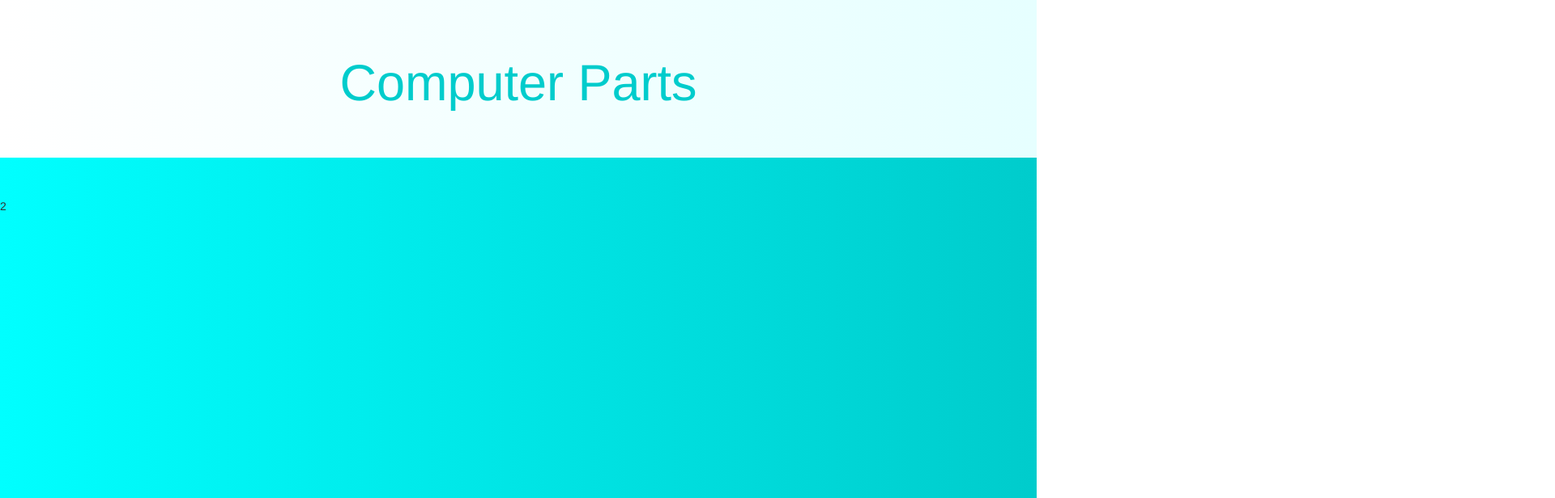
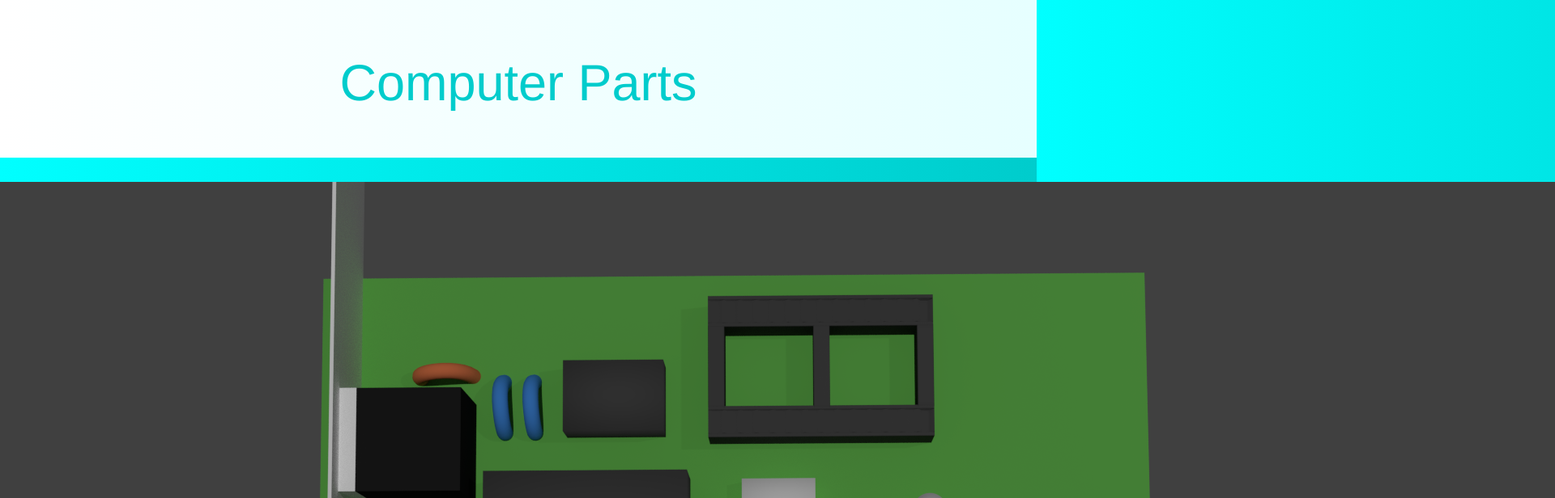
Before and after one commit to BenStem/Devices, a plain HTML site: page index.html in a window 1280 px wide. Shown: the top 616 px of the page at 81% size, 1920 px wide, since content can reach past the window. Drawn offline with nearby package versions, Linux system fonts and the light colour scheme.

Commit message:
Update index.html

```diff
--- a/index.html
+++ b/index.html
@@ -33,7 +33,7 @@
   </div>
   <table>
   <tr> <!--Row-->
-  <td><img src=></td> <!--Box-->
+  <td><img src="https://raw.githubusercontent.com/BenStem/Devices/gh-pages/untitled.png"></td> <!--Box-->
   </tr>
   <tr>
   <td>2</td>
```
